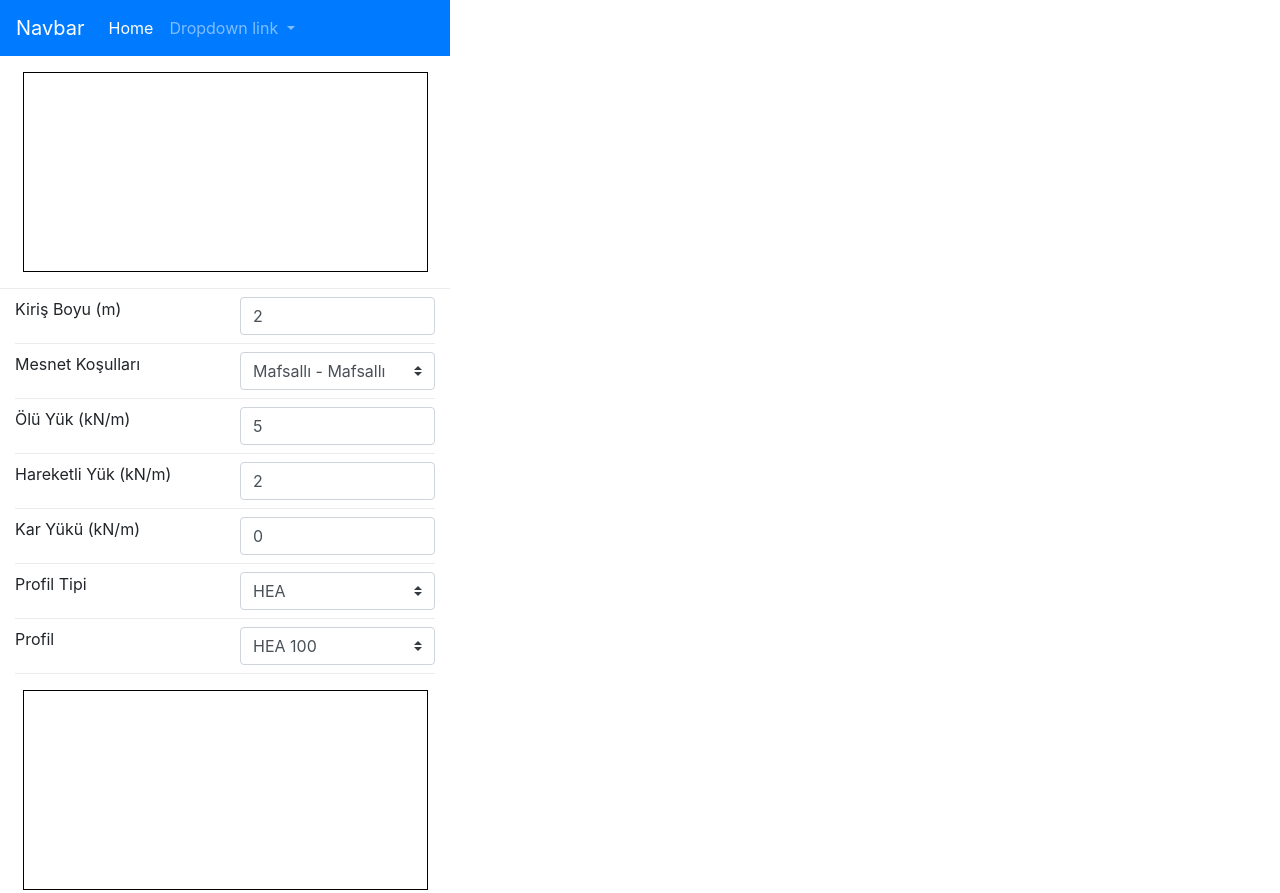
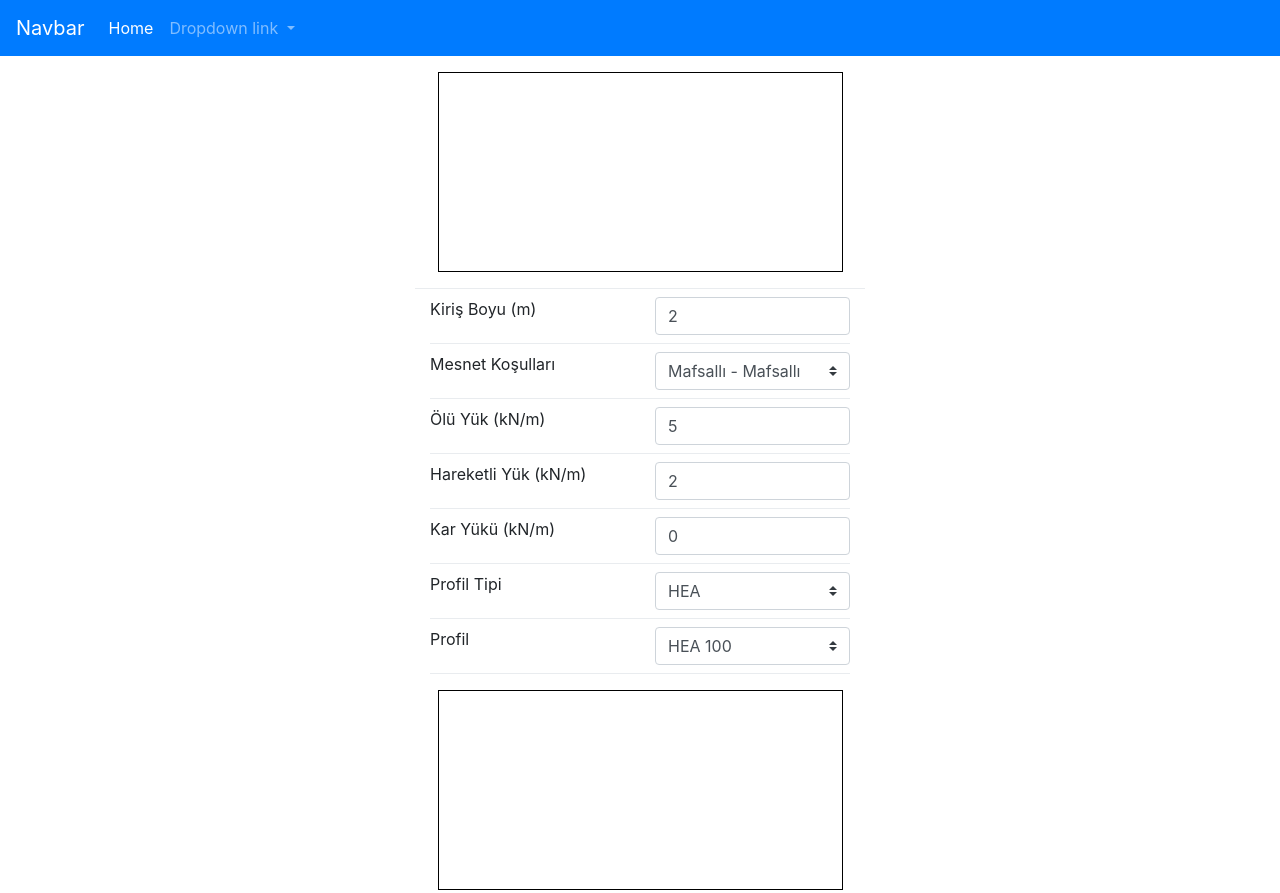
Before and after one commit to burakakgulll/qwe, a plain HTML site: page index.html in a window 1280 px wide. Shown: the top 893 px of the page. Drawn offline with nearby package versions, Linux system fonts and the light colour scheme; a script that the page names is missing.

Commit message:
Update index.html

```diff
--- a/index.html
+++ b/index.html
@@ -17,9 +17,9 @@
 
     <title>Document</title>
 </head>
-<body style="width:min(100vw,450px);" onload="cizim()">
-
-    <nav class="navbar navbar-expand-sm navbar-dark bg-primary">
+<body class="mx-auto" onload="cizim()">
+
+<nav class="navbar navbar-expand-sm navbar-dark bg-primary">
 	    <a class="navbar-brand" href="#">Navbar</a>
 	    <button class="navbar-toggler" type="button" data-toggle="collapse" data-target="#navbarNavDropdown" aria-controls="navbarNavDropdown" aria-expanded="false" aria-label="Toggle navigation">
 	    <span class="navbar-toggler-icon"></span>
@@ -41,10 +41,10 @@
 			    </li>
 		    </ul>
 	    </div>
-    </nav>
-
-
-
+</nav>
+
+
+<div class="mx-auto" style="width:min(100vw,450px);">
 
 
     <div class="mt-3 mb-3 mx-auto canvas" id="canvas" style="border:1px solid black; width:min(90vw,405px); height:200px"></div>
@@ -278,6 +278,7 @@
     </table>
  </div>
 
+
     <script type="text/javascript">
 
 		function minG(){
@@ -1893,7 +1894,7 @@ layer3.add(text1_kom2v);
 
 
     </script>
-
+  </div>
 </body>
 
 <script src="https://code.jquery.com/jquery-3.2.1.slim.min.js" integrity="sha384-KJ3o2DKtIkvYIK3UENzmM7KCkRr/rE9/Qpg6aAZGJwFDMVNA/GpGFF93hXpG5KkN" crossorigin="anonymous"></script>
```
